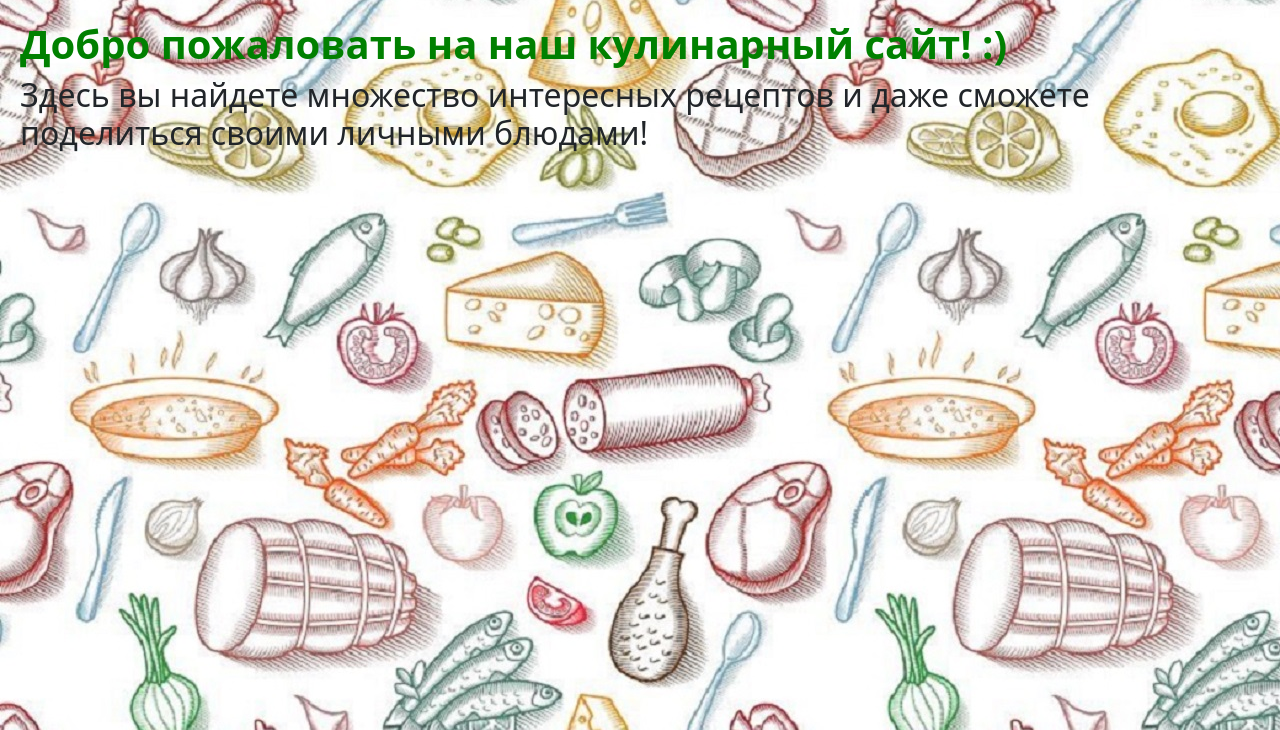
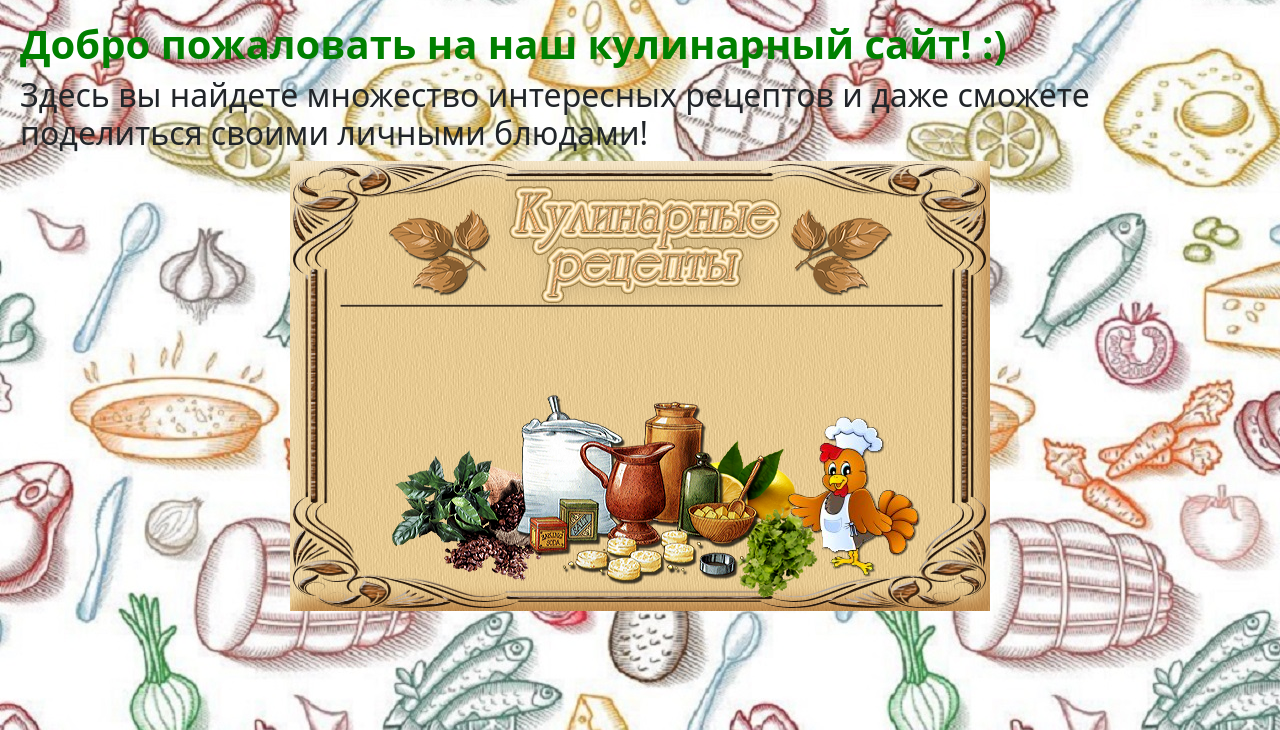
Before and after one commit to iumat0v/web_recipes, a Flask app: page / in a window 1280 px wide. Shown: the part 70-800 px from the top of the page. Run offline with Flask 3, Linux system fonts and the light colour scheme.

Commit message:
добавление картинки на главную страницу

```diff
--- a/templates/base.html
+++ b/templates/base.html
@@ -47,6 +47,7 @@ style="background-image:url({{ url_for('static', filename='images/background.jpg
 {% block content %}
     <h1 style="padding-top: 20px; color: green; margin-left: 20px;"><b>Добро пожаловать на наш кулинарный сайт! :)</b></h1>
     <h2 style="margin-left: 20px;">Здесь вы найдете множество интересных рецептов и даже сможете поделиться своими личными блюдами! </h2>
+    <p style="text-align: center; font-size: 20px;"><img src="static/images/glavnaya.png" alt="Тут должна быть картинка, но она не загрузилась:("></p>
 {% endblock %}
 
 <script src="https://cdn.jsdelivr.net/npm/bootstrap@5.3.3/dist/js/bootstrap.bundle.min.js" integrity="sha384-YvpcrYf0tY3lHB60NNkmXc5s9fDVZLESaAA55NDzOxhy9GkcIdslK1eN7N6jIeHz" crossorigin="anonymous"></script>
```
Also changed, not shown: db/rec.db, static/images/glavnaya.png (added).
